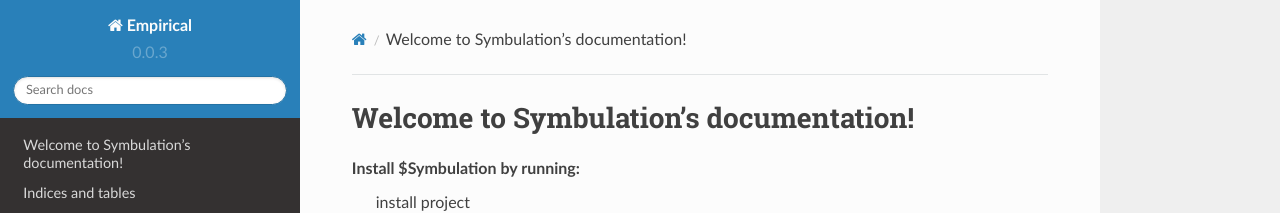
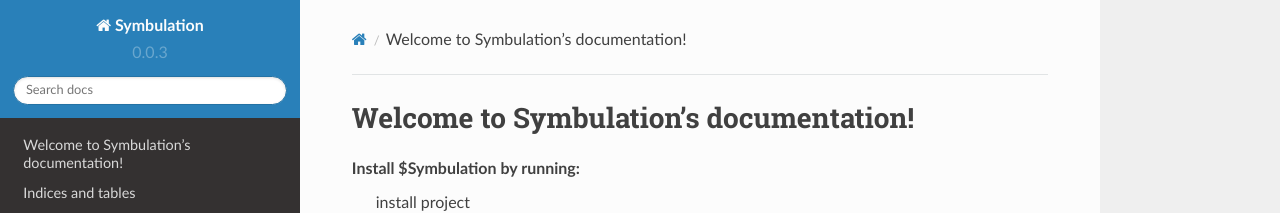
Before and after one commit to anyaevostinar/SymbulationEmp, a Sphinx documentation site: the page built from docs/index.rst, in a window 1280 px wide. Shown: the top 213 px of the page. Built offline with Sphinx 7.4.7 and the Read the Docs theme 2.0.0, drawn with Linux system fonts in a browser that asks for light colours.

Commit message:
Update conf.py

```diff
--- a/docs/conf.py
+++ b/docs/conf.py
@@ -1,8 +1,8 @@
 #!/usr/bin/env python
 # -*- coding: utf-8 -*-
 #
-# Empirical documentation build configuration file, created by
-# sphinx-quickstart on Fri Oct 16 21:33:50 2015.
+# Symbulation documentation build configuration file, created by
+# sphinx-quickstart on July 5th
 #
 # This file is execfile()d with the current directory set to its
 # containing dir.
@@ -78,7 +78,7 @@ source_suffix = ['.rst', '.md']
 master_doc = 'index'
 
 # General information about the project.
-project = u'Empirical'
+project = u'Symbulation'
 copyright = u"2021, Anya Vostinar"
 author = u"Anya Vostinar"
 
```
